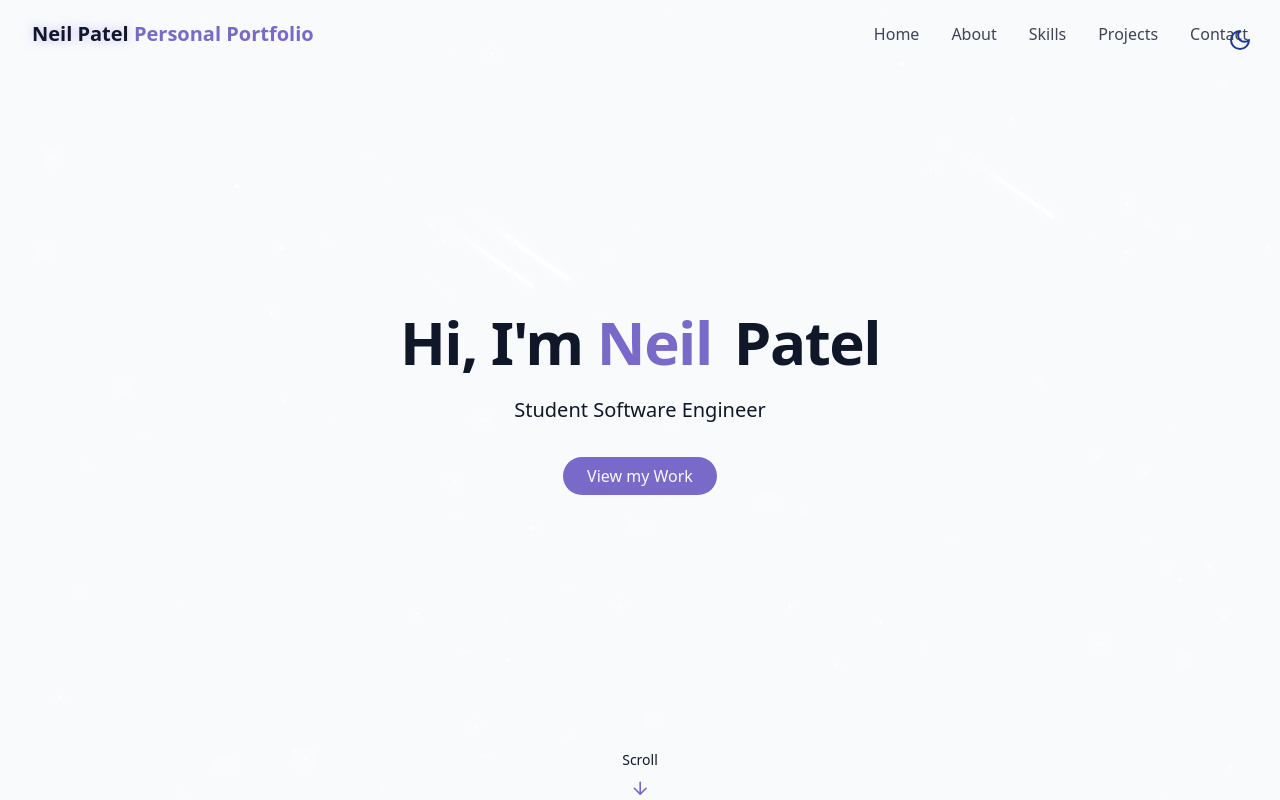
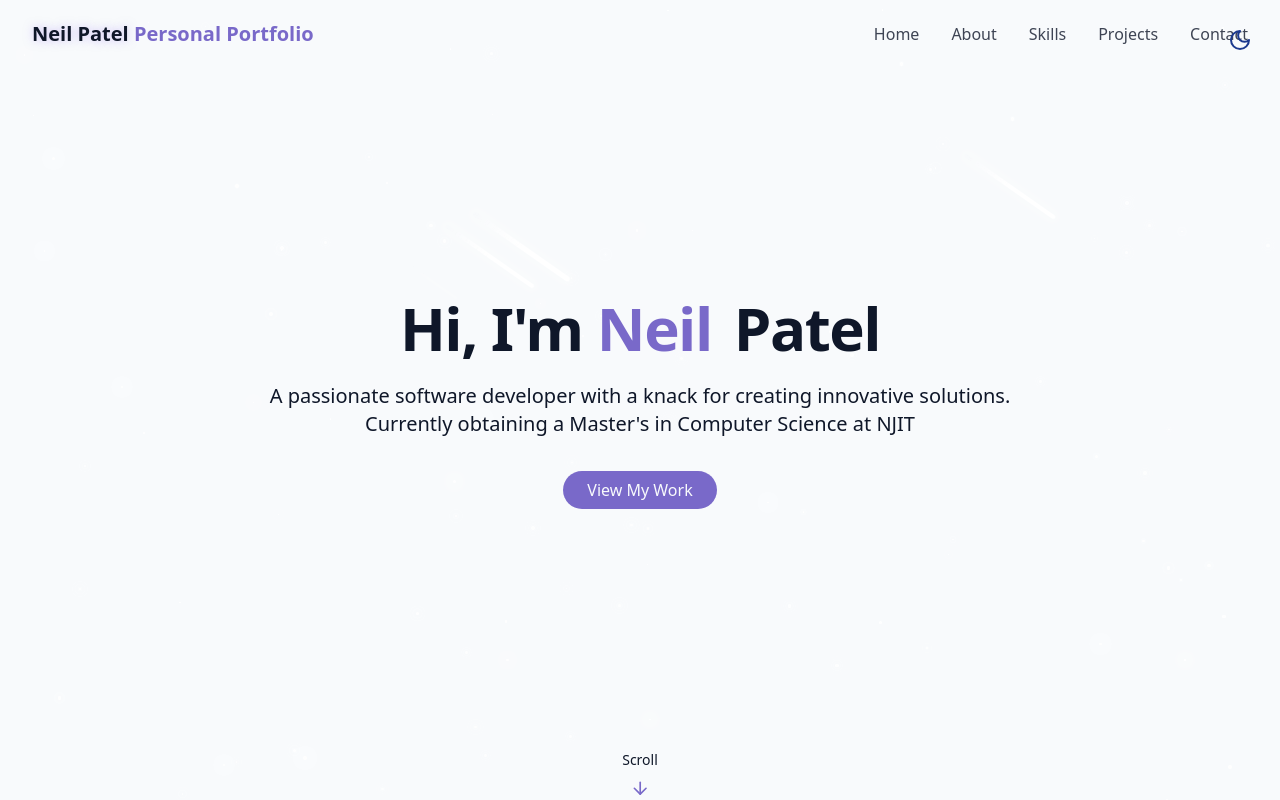
Before and after one commit to neilpatel13/Personal-Portfolio-Webpage, a React (Vite) app: page / in a window 1280 px wide. Built offline with nearby package versions, Linux system fonts and the light colour scheme.

Commit message:
added small text info, need to add more later, post portfolio completed

```diff
--- a/src/components/HeroSection.jsx
+++ b/src/components/HeroSection.jsx
@@ -16,12 +16,13 @@ export const HeroSection = () => {
                     </h1>
 
                     <p className="text-lg md:text-xl text-muted-foreground mx-auto max-2-2xl opacity-0 animate-fade-in-delay-3">
-                        Student Software Engineer
+                        A passionate software developer with a knack for creating innovative solutions.
+                        Currently obtaining a Master's in Computer Science at NJIT
                     </p>
 
                     <div className="pt-4 opacity-0 animate-fade-in-delay-4">
                         <a href="#projects" className="cosmic-button">
-                            View my Work
+                            View My Work
                         </a>
                     </div>
 
```
